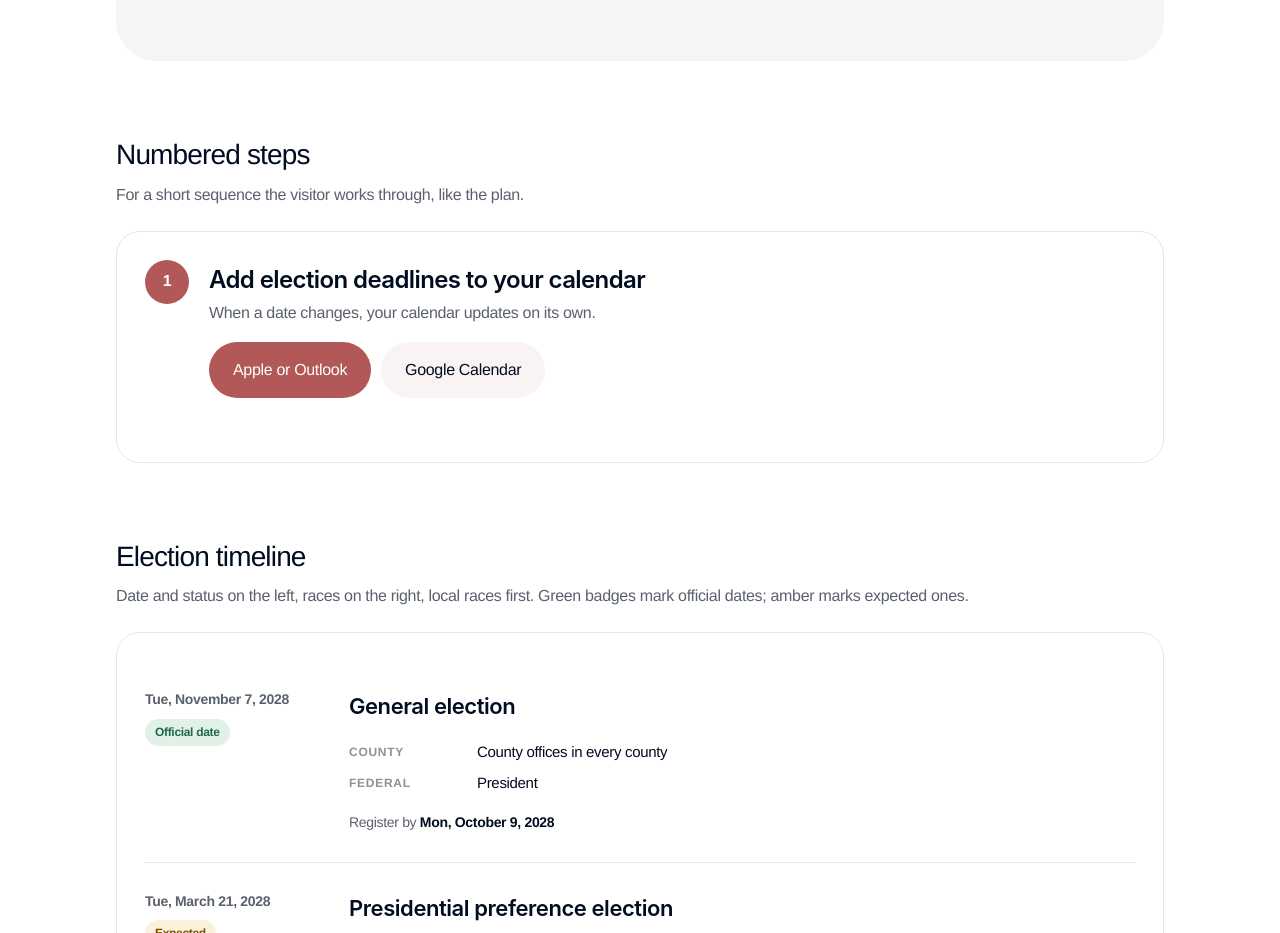
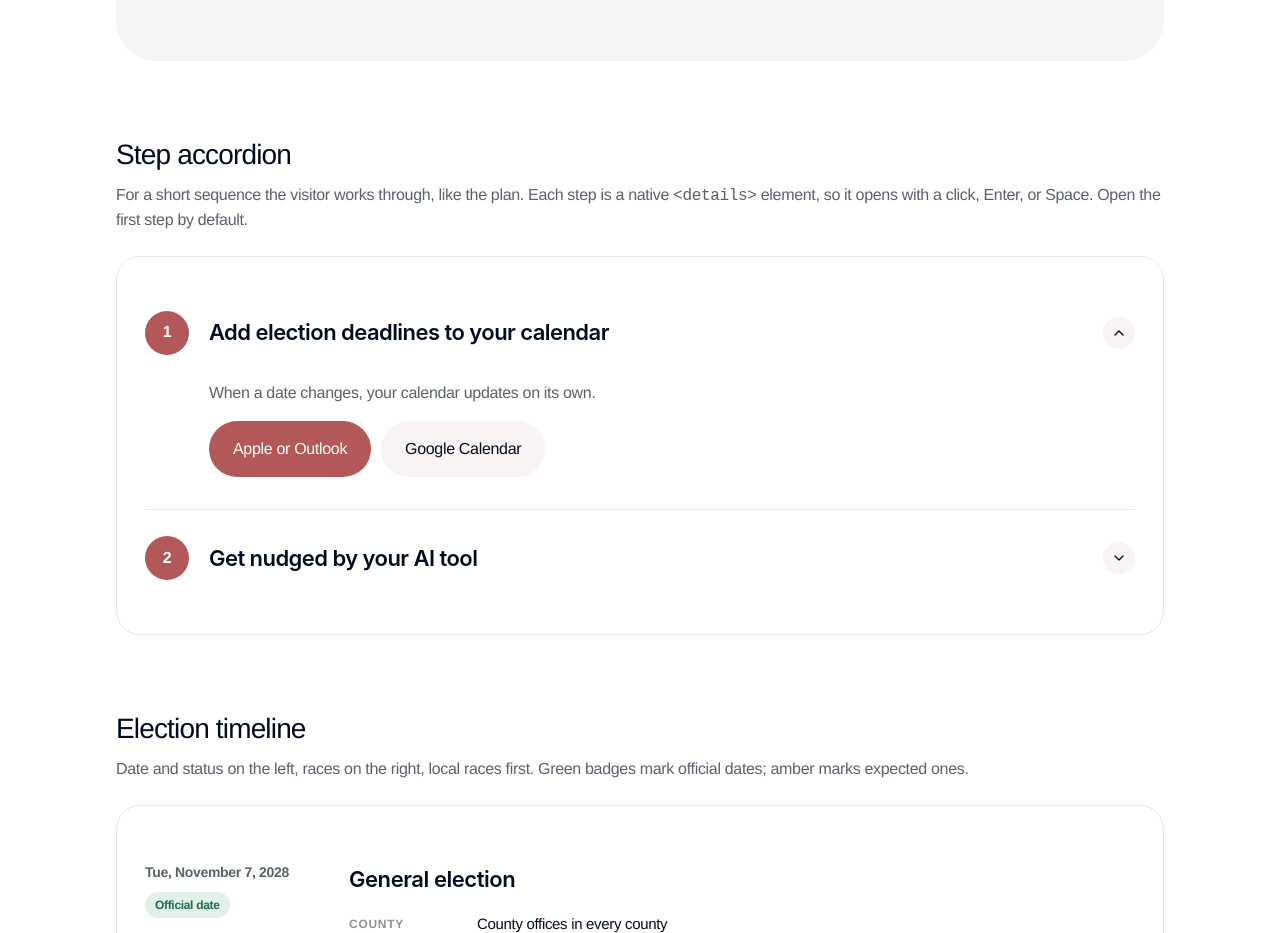
Before and after one commit to thatgulleylife/local-ballot-buddy, a plain HTML site: page docs/design-system.html in a window 1280 px wide. Shown: the part 5340-6273 px from the top of the page. Drawn offline with Linux system fonts and the light colour scheme.

Commit message:
Plan steps are now accordions, with the first one open
Each step is a native <details> element, so it opens by click, Enter,
or Space. Adds the step accordion to the design system page.

Co-Authored-By: Claude Opus 5.5 <noreply@anthropic.com>

```diff
--- a/docs/design-system.html
+++ b/docs/design-system.html
@@ -206,13 +206,17 @@
   </section>
 
   <section class="ds-sec">
-    <h2>Numbered steps</h2>
-    <p class="body-l">For a short sequence the visitor works through, like the plan.</p>
+    <h2>Step accordion</h2>
+    <p class="body-l">For a short sequence the visitor works through, like the plan. Each step is a native <code>&lt;details&gt;</code> element, so it opens with a click, Enter, or Space. Open the first step by default.</p>
     <div class="ds-box">
-      <div class="plan-step">
-        <div class="num">1</div>
-        <div><h3 class="heading-m">Add election deadlines to your calendar</h3><p>When a date changes, your calendar updates on its own.</p><div class="btns"><button class="btn btn-primary">Apple or Outlook</button><button class="btn btn-secondary">Google Calendar</button></div></div>
-      </div>
+      <details class="plan-step" open>
+        <summary><span class="num">1</span><h3 class="heading-m">Add election deadlines to your calendar</h3><span class="chev" aria-hidden="true"><svg viewBox="0 0 24 24" fill="none" stroke="currentColor" stroke-width="2" stroke-linecap="round" stroke-linejoin="round"><path d="M6 9l6 6 6-6"/></svg></span></summary>
+        <div class="plan-content"><p>When a date changes, your calendar updates on its own.</p><div class="btns"><button class="btn btn-primary">Apple or Outlook</button><button class="btn btn-secondary">Google Calendar</button></div></div>
+      </details>
+      <details class="plan-step">
+        <summary><span class="num">2</span><h3 class="heading-m">Get nudged by your AI tool</h3><span class="chev" aria-hidden="true"><svg viewBox="0 0 24 24" fill="none" stroke="currentColor" stroke-width="2" stroke-linecap="round" stroke-linejoin="round"><path d="M6 9l6 6 6-6"/></svg></span></summary>
+        <div class="plan-content"><p>Copy your setup prompt and paste it into the tool you use.</p></div>
+      </details>
     </div>
   </section>
 
--- a/docs/styles.css
+++ b/docs/styles.css
@@ -395,10 +395,24 @@ html { scroll-padding-top: 84px; }   /* anchor jumps land below the sticky bar *
 }
 
 /* ---------- 12. Plan steps ---------- */
-.plan-step { display: grid; grid-template-columns: 44px 1fr; gap: 20px; padding: 36px 0; border-top: 1px solid var(--line); }
-.plan-step:first-child { border-top: 0; padding-top: 0; }
+/* Each plan step is an accordion (<details>); the first starts open */
+.plan-step { border-top: 1px solid var(--line); }
+.plan-step:first-child { border-top: 0; }
+.plan-step summary {
+  list-style: none; cursor: pointer; display: grid; grid-template-columns: 44px 1fr 32px; gap: 20px; align-items: center;
+  padding: 26px 0; border-radius: var(--r-s);
+}
+.plan-step summary::-webkit-details-marker { display: none; }
+.plan-step summary:hover .heading-m { color: var(--navy); }
+.plan-step summary .heading-m { margin: 0; font-size: 22px; transition: color var(--dur) var(--ease); }
 .num { width: 44px; height: 44px; border-radius: 50%; background: var(--navy); color: var(--on-navy); display: grid; place-items: center; font-weight: 600; }
-.plan-step .heading-m { font-size: 24px; margin: 6px 0 8px; }
+.chev { width: 32px; height: 32px; border-radius: 50%; background: var(--tint); display: grid; place-items: center; color: var(--ink); transition: transform var(--dur) var(--ease), background var(--dur) var(--ease); }
+.chev svg { width: 16px; height: 16px; }
+.plan-step[open] .chev { transform: rotate(180deg); }
+.plan-step summary:hover .chev { background: var(--tint-2); }
+.plan-content { padding: 0 0 32px 64px; }
+.plan-step[open] .plan-content { animation: plan-open .28s var(--ease); }
+@keyframes plan-open { from { opacity: 0; transform: translateY(-6px); } to { opacity: 1; transform: none; } }
 .plan-step p { margin: 0 0 16px; color: var(--ink-2); font-size: var(--body-m); }
 .btns { display: flex; gap: 10px; flex-wrap: wrap; align-items: center; }
 .howto { margin: 0 0 18px; padding-left: 20px; color: var(--ink-2); }
@@ -407,7 +421,7 @@ html { scroll-padding-top: 84px; }   /* anchor jumps land below the sticky bar *
 .status { font-size: var(--body-s); color: var(--ok); }
 .locked { background: var(--surface); border-radius: var(--r-l); padding: 32px; text-align: center; }
 .locked p { margin: 0 auto 18px; color: var(--ink-2); max-width: 46ch; }
-@media (max-width: 640px) { .plan-step { grid-template-columns: 1fr; gap: 12px; } }
+@media (max-width: 640px) { .plan-step summary { grid-template-columns: 36px 1fr 28px; gap: 12px; } .num { width: 36px; height: 36px; } .plan-content { padding-left: 0; } .plan-step summary .heading-m { font-size: 18px; } }
 
 /* ---------- 13. Summary list ---------- */
 .summary-list { display: grid; grid-template-columns: auto 1fr; gap: 8px 20px; margin: 0 0 24px; font-size: 15px; }
```
Also changed, not shown: docs/index.html (+12 -15 lines).
